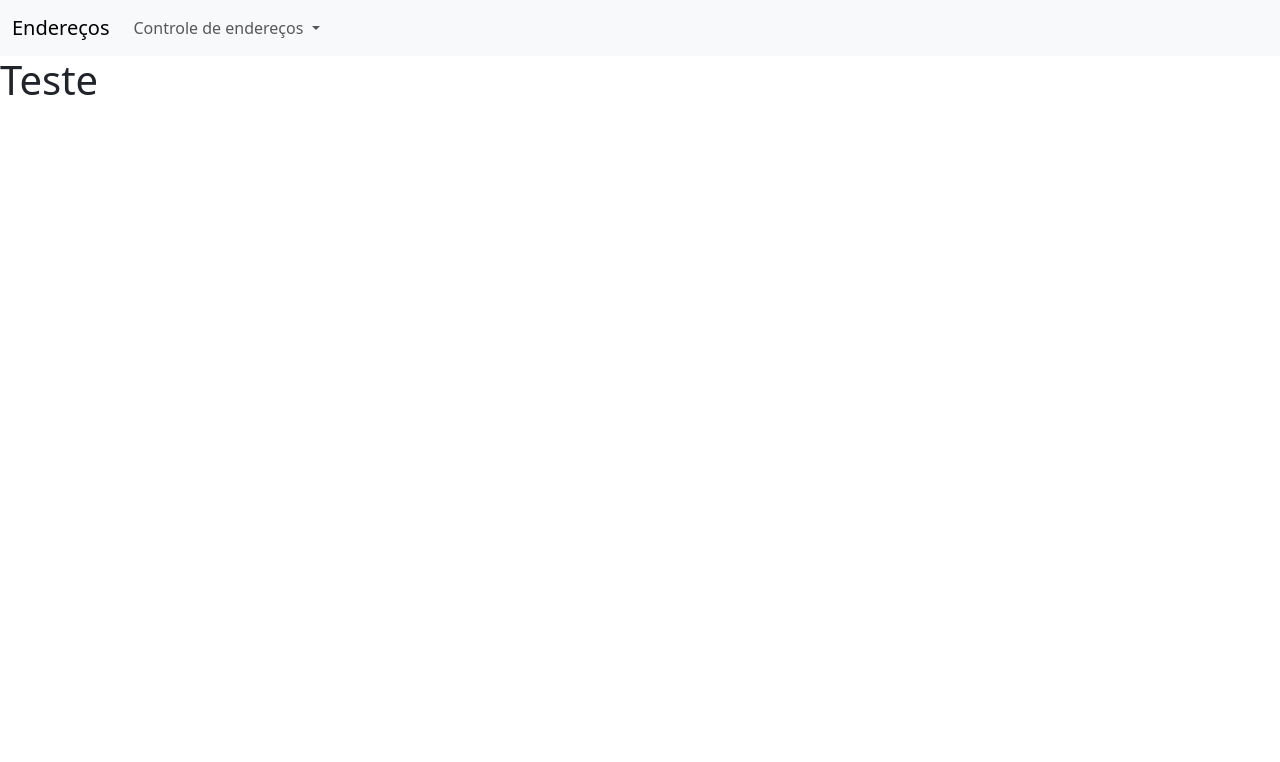
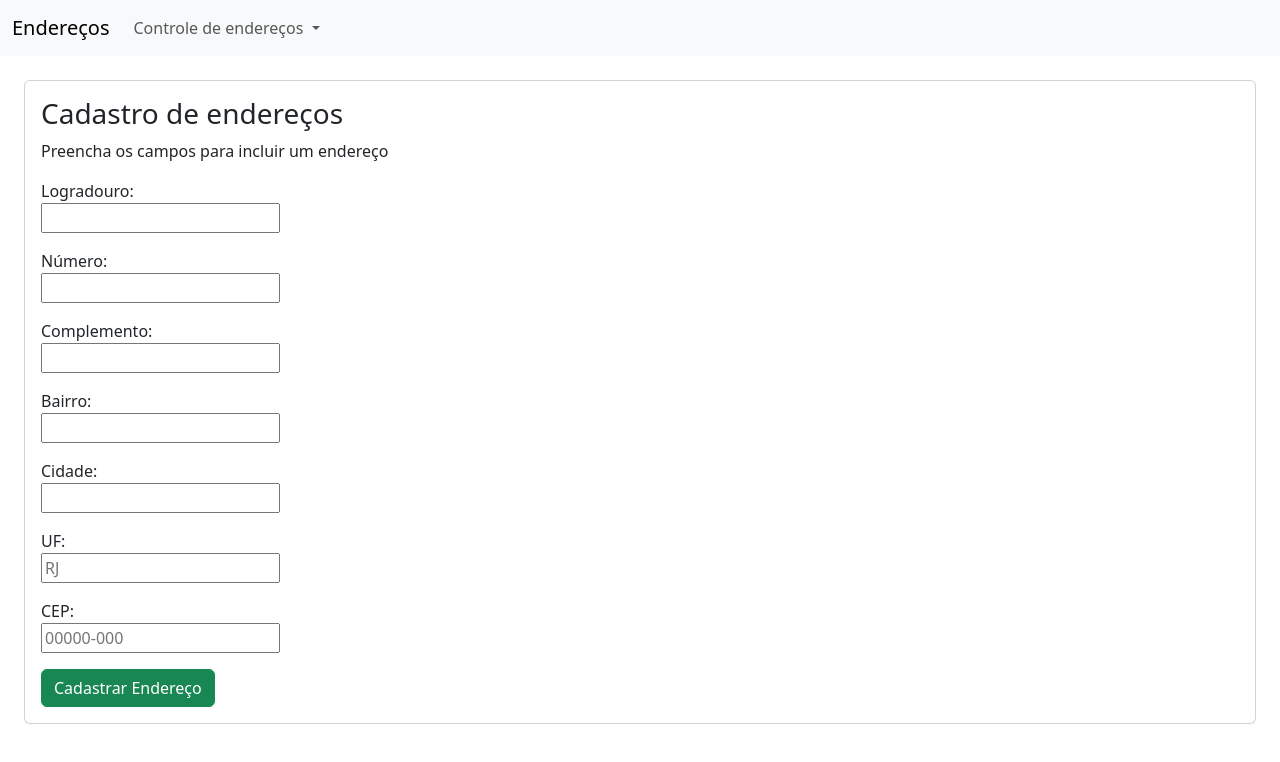
Before and after one commit to samuelmsilva2v/webEnderecos, an Angular app: page /app/cadastrar-endereco in a window 1280 px wide. Shown: the top 762 px of the page. Built offline with nearby package versions, Linux system fonts and the light colour scheme.

Commit message:
implemented cadastrar endereco

```diff
--- a/src/app/app.component.html
+++ b/src/app/app.component.html
@@ -1,2 +1,11 @@
 <app-navbar/>
-<h1>Teste</h1>
+
+<div class="m-4">
+    <div class="card">
+        <div class="card-body">
+
+            <router-outlet/>
+
+        </div>
+    </div>
+</div>
--- a/src/app/app.routes.ts
+++ b/src/app/app.routes.ts
@@ -9,7 +9,7 @@ export const routes: Routes = [
         component: CadastrarEnderecoComponent
     },
     {
-        path: 'app/consultar-endereco',
+        path: 'app/consultar-enderecos',
         component: ConsultarEnderecosComponent
     },
     {
--- a/src/app/cadastrar-endereco/cadastrar-endereco.component.html
+++ b/src/app/cadastrar-endereco/cadastrar-endereco.component.html
@@ -1 +1,42 @@
-<p>cadastrar-endereco works!</p>
+<h3>Cadastro de endereços</h3>
+<p>Preencha os campos para incluir um endereço</p>
+
+<form>
+
+    <div class="mb-3">
+        <label for="logradouro">Logradouro:</label><br>
+        <input type="text" id="logradouro" name="logradouro" required>
+    </div>
+
+    <div class="mb-3">
+        <label for="numero">Número:</label><br>
+        <input type="text" id="numero" name="numero" required>
+    </div>
+
+    <div class="mb-3">
+        <label for="complemento">Complemento:</label><br>
+        <input type="text" id="complemento" name="complemento">
+    </div>
+
+    <div class="mb-3">
+        <label for="bairro">Bairro:</label><br>
+        <input type="text" id="bairro" name="bairro" required>
+    </div>
+
+    <div class="mb-3">
+        <label for="cidade">Cidade:</label><br>
+        <input type="text" id="cidade" name="cidade" required>
+    </div>
+
+    <div class="mb-3">
+        <label for="uf">UF:</label><br>
+        <input type="text" id="uf" name="uf" maxlength="2" placeholder="RJ" required>
+    </div>
+
+    <div class="mb-3">
+        <label for="cep">CEP:</label><br>
+        <input type="text" id="cep" name="cep" pattern="\d{5}-?\d{3}" placeholder="00000-000" required>
+    </div>
+
+    <input type="submit" class="btn btn-success" value="Cadastrar Endereço">
+</form>
--- a/src/app/navbar/navbar.component.html
+++ b/src/app/navbar/navbar.component.html
@@ -13,8 +13,8 @@
                         Controle de endereços
                     </a>
                     <ul class="dropdown-menu">
-                        <li><a class="dropdown-item" href="#">Cadastrar endereço</a></li>
-                        <li><a class="dropdown-item" href="#">Consultar endereços</a></li>
+                        <li><a class="dropdown-item" routerLink="app/cadastrar-endereco">Cadastrar endereço</a></li>
+                        <li><a class="dropdown-item" routerLink="app/consultar-enderecos">Consultar endereços</a></li>
                         <li>
                             <hr class="dropdown-divider">
                         </li>
--- a/src/app/navbar/navbar.component.ts
+++ b/src/app/navbar/navbar.component.ts
@@ -1,9 +1,10 @@
 import { Component } from '@angular/core';
+import { RouterLink } from '@angular/router';
 
 @Component({
   selector: 'app-navbar',
   standalone: true,
-  imports: [],
+  imports: [RouterLink],
   templateUrl: './navbar.component.html',
   styleUrl: './navbar.component.css'
 })
```
